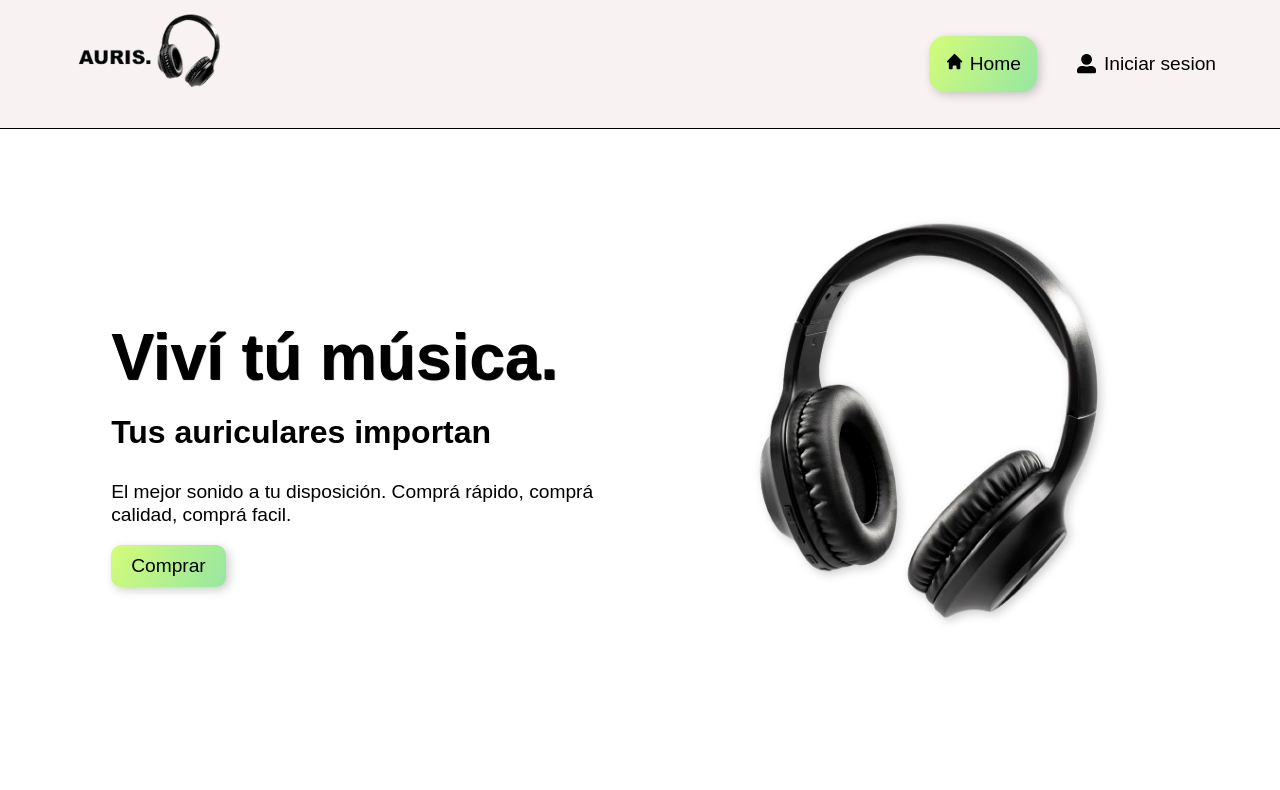
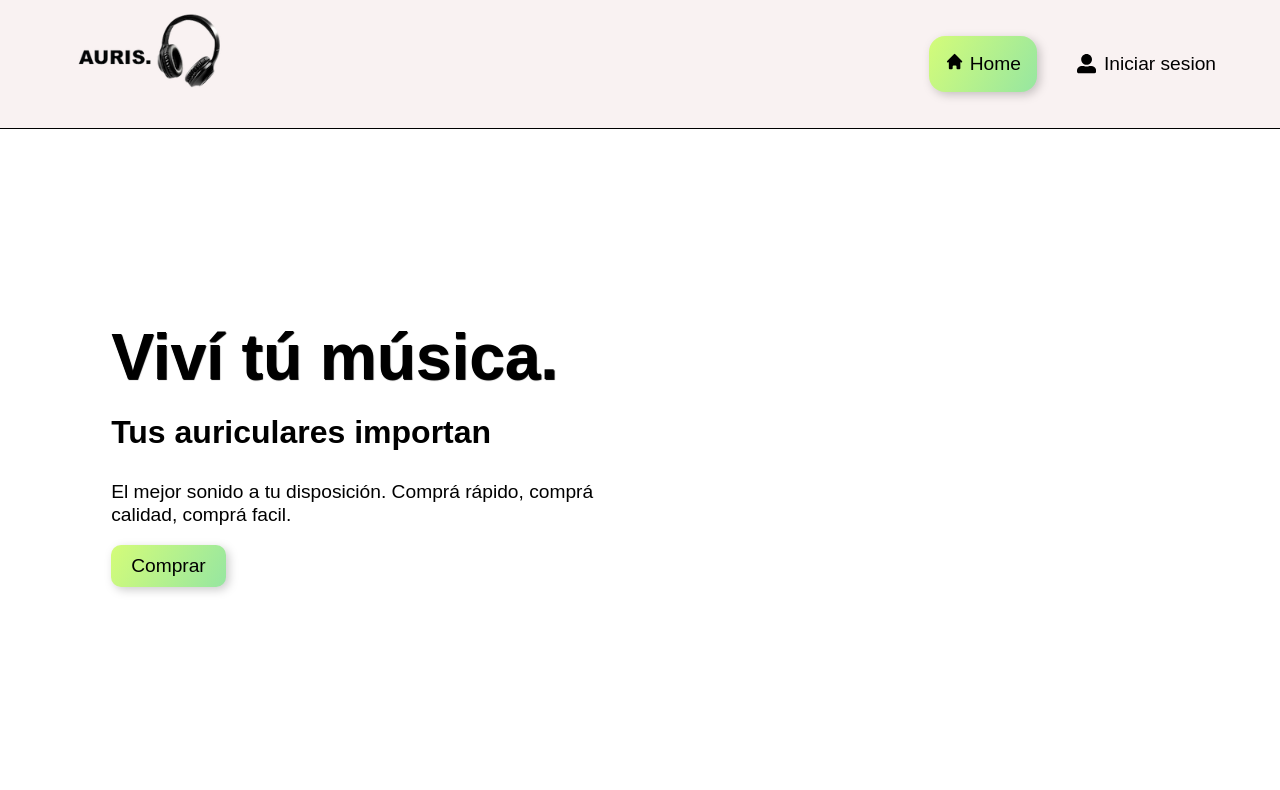
Before and after one commit to MicaBahurlet/CRUD-shoes, a React (Vite) app: page / in a window 1280 px wide. Shown: the top 790 px of the page. Built offline with nearby package versions, Linux system fonts and the light colour scheme.

Commit message:
add animation´s

```diff
--- a/package.json
+++ b/package.json
@@ -10,8 +10,10 @@
     "preview": "vite preview"
   },
   "dependencies": {
+    "@emotion/react": "^11.11.3",
     "framer-motion": "^10.16.16",
     "react": "^18.2.0",
+    "react-awesome-reveal": "^4.2.7",
     "react-dom": "^18.2.0",
     "react-icons": "^4.12.0",
     "styled-components": "^6.1.6"
--- a/src/components/hero/Hero.jsx
+++ b/src/components/hero/Hero.jsx
@@ -1,6 +1,7 @@
 //import Boton from "../UI/Boton"
 import { HeroContainerStyles, HeroTextContainerStyles, HeroImageContainerStyles } from "./HeroStyles"
 import StyledButton from "../UI/Boton.jsx"
+import { Fade } from "react-awesome-reveal"
 
 function Hero() {
   return (
@@ -9,12 +10,15 @@ function Hero() {
     <h1>Viví tú música.</h1>
     <h2>Tus auriculares importan</h2>
     <p>El mejor sonido a tu disposición. Comprá rápido, comprá calidad, comprá facil. </p>
-    <StyledButton/>
+    <Fade duration={3000} >
+        <StyledButton/>
+    </Fade>
     </HeroTextContainerStyles>
     <HeroImageContainerStyles>
-      <img src="./src/data/imgProducts/HEROAuris.png" alt="Auriculares Hero"/>
+      <Fade direction="left"  duration={3000} >
+         <img src="./src/data/imgProducts/HEROAuris.png" alt="Auriculares Hero"/>
+      </Fade>
     </HeroImageContainerStyles>
-    {/*<Boton/>*/}
    </HeroContainerStyles>
 
   )
--- a/src/components/productos/CardsProductosStyles.js
+++ b/src/components/productos/CardsProductosStyles.js
@@ -53,6 +53,7 @@ export const CardProducto = styled.div`
     img{
         max-width: 100px;
         border-radius: 15px;
+        filter: drop-shadow(3px 3px 5px rgba(0, 0, 0, 0.2));
     }
     p{
         text-align: center;
```
Also changed, not shown: 1 other file (tests, documents, lock files or other folders).
